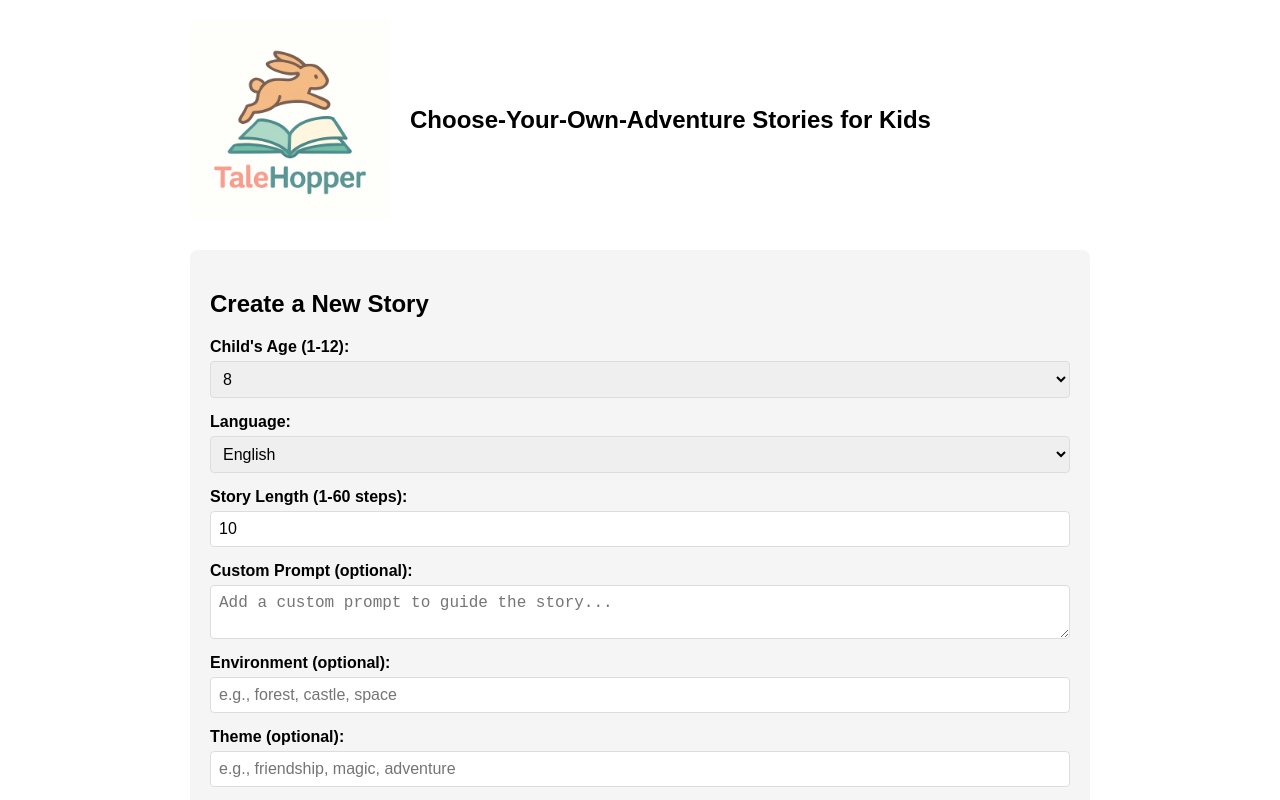
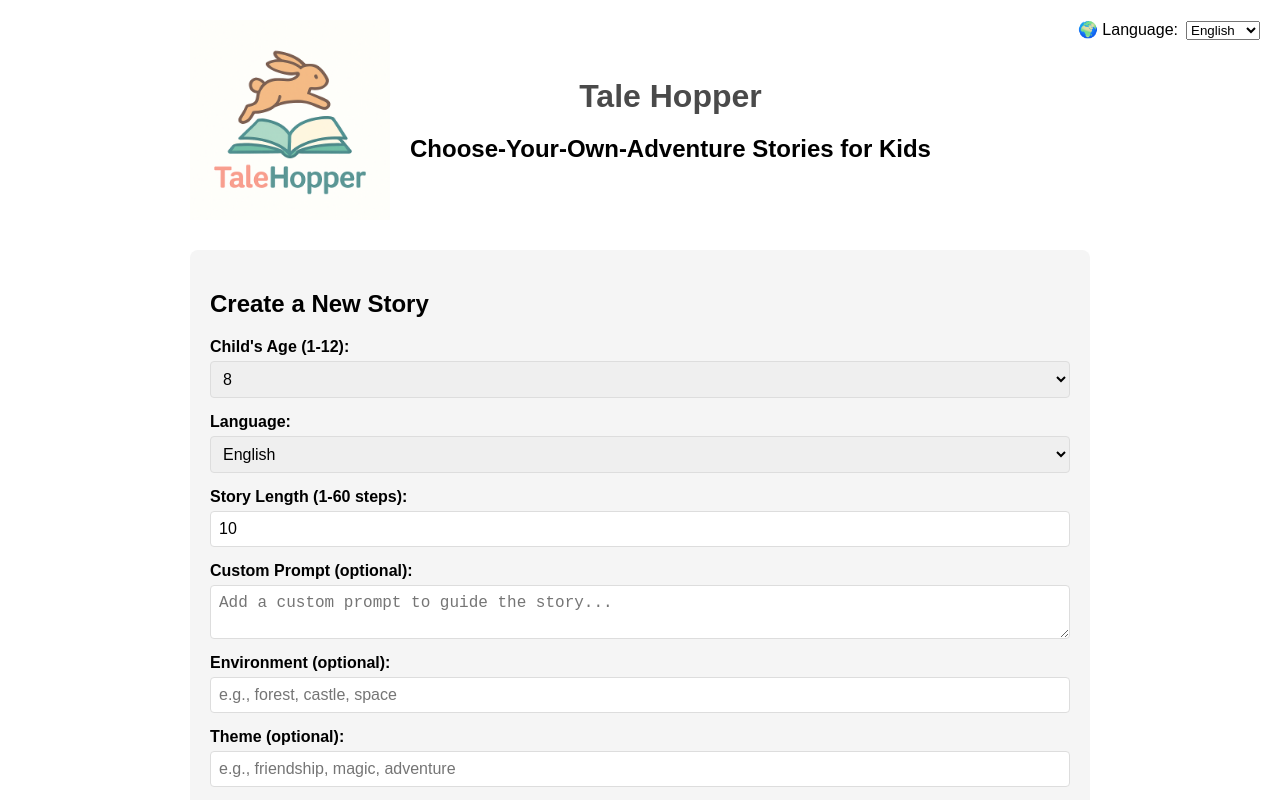
Before and after one commit to run-o/talehopper, a React (Create React App) app in the folder frontend/: page / in a window 1280 px wide. Shown: the top 800 px of the page. Built offline with nearby package versions, Linux system fonts and the light colour scheme.

Commit message:
First stab at support for internationalization for the story form
Also add a language switcher

```diff
--- a/frontend/src/App.tsx
+++ b/frontend/src/App.tsx
@@ -3,9 +3,13 @@ import StoryForm from './components/StoryForm';
 import StoryDisplay from './components/StoryDisplay';
 import { StoryPrompt } from './types/story';
 import { generateStory } from './services/api';
+import { useTranslation } from 'react-i18next';
+import LanguageSwitcher from './components/LanguageSwitcher';
 import './App.css';
 
+
 function App() {
+  const { t } = useTranslation();
   const [storyPrompt, setStoryPrompt] = useState<StoryPrompt | null>(null);
   const [storyHistory, setStoryHistory] = useState<string[]>([]);
   const [storyChoices, setStoryChoices] = useState<string[]>([]);
@@ -117,13 +121,16 @@ function App() {
 
   return (
     <div className="App">
+      <div style={{ position: 'absolute', top: 20, right: 20 }}>
+        <LanguageSwitcher />
+      </div>
       <header className="App-header" style={{ display: 'flex', alignItems: 'center' }}>
         <img src="/talehopper_logo.png" alt="Tale Hopper Logo" className="App-logo" style={{ width: '200px', marginRight: '20px' }} />
         <div style={{ textAlign: 'center' }}>
-          <h2>Choose-Your-Own-Adventure Stories for Kids</h2>
+          <h1>Tale Hopper</h1>
+          <h2>{t('app.header')}</h2>
         </div>
       </header>
-
       <main>
         {!isStoryStarted ? (
           <StoryForm onSubmit={handleStartStory} isLoading={isLoading} initialPrompt={lastUsedPrompt || undefined} />
--- /dev/null
+++ b/frontend/src/components/LanguageSwitcher.tsx
@@ -0,0 +1,24 @@
+import React from 'react';
+import { useTranslation } from 'react-i18next';
+
+const LanguageSwitcher = () => {
+  const { i18n } = useTranslation();
+
+  const handleChange = (event: React.ChangeEvent<HTMLSelectElement>) => {
+    i18n.changeLanguage(event.target.value);
+  };
+
+  return (
+    <div>
+      <label htmlFor="language-select" style={{ marginRight: '0.5rem' }}>
+        🌍 Language:
+      </label>
+      <select id="language-select" onChange={handleChange} value={i18n.language}>
+        <option value="en">English</option>
+        <option value="fr">Français</option>
+      </select>
+    </div>
+  );
+};
+
+export default LanguageSwitcher;
--- a/frontend/src/components/StoryForm.tsx
+++ b/frontend/src/components/StoryForm.tsx
@@ -1,5 +1,7 @@
 import React, { useState } from 'react';
 import { StoryPrompt, Character } from '../types/story';
+import { useTranslation } from 'react-i18next';
+
 
 interface StoryFormProps {
   onSubmit: (prompt: StoryPrompt) => void;
@@ -8,6 +10,7 @@ interface StoryFormProps {
 }
 
 const StoryForm: React.FC<StoryFormProps> = ({ onSubmit, isLoading, initialPrompt }) => {
+  const { t } = useTranslation();
   const [age, setAge] = useState<number>(initialPrompt?.age || 8);
   const [language, setLanguage] = useState<"english" | "french">(initialPrompt?.language || "english");
   const [length, setLength] = useState<number>(initialPrompt?.length || 10);
@@ -68,10 +71,10 @@ const StoryForm: React.FC<StoryFormProps> = ({ onSubmit, isLoading, initialPromp
 
   return (
     <div className="story-form-container">
-      <h2>Create a New Story</h2>
+      <h2>{t('story_form.title')}</h2>
       <form onSubmit={handleSubmit} className="story-form">
         <div className="form-group">
-            <label htmlFor="age">Child's Age (1-12):</label>
+            <label htmlFor="age">{t('story_form.age')}</label>
             <select
                 id="age"
                 value={age}
@@ -87,20 +90,20 @@ const StoryForm: React.FC<StoryFormProps> = ({ onSubmit, isLoading, initialPromp
         </div>
 
         <div className="form-group">
-          <label htmlFor="language">Language:</label>
+          <label htmlFor="language">{t('story_form.language')}</label>
           <select
             id="language"
             value={language}
             onChange={(e) => setLanguage(e.target.value as "english" | "french")}
             required
           >
-            <option value="english">English</option>
-            <option value="french">French</option>
+            <option value="english">{t('story_form.language_english')}</option>
+            <option value="french">{t('story_form.language_french')}</option>
           </select>
         </div>
 
         <div className="form-group">
-          <label htmlFor="length">Story Length (1-60 steps):</label>
+          <label htmlFor="length">{t('story_form.length')}</label>
           <input
             type="number"
             id="length"
@@ -113,17 +116,17 @@ const StoryForm: React.FC<StoryFormProps> = ({ onSubmit, isLoading, initialPromp
         </div>
 
         <div className="form-group">
-          <label htmlFor="prompt">Custom Prompt (optional):</label>
+          <label htmlFor="prompt">{t('story_form.prompt')}</label>
           <textarea
             id="prompt"
             value={prompt}
             onChange={(e) => setPrompt(e.target.value)}
-            placeholder="Add a custom prompt to guide the story..."
+            placeholder={t('story_form.prompt_placeholder')}
           />
         </div>
 
         <div className="form-group">
-          <label htmlFor="environment">Environment (optional):</label>
+          <label htmlFor="environment">{t('story_form.environment')}</label>
           <input
             type="text"
             id="environment"
@@ -134,7 +137,7 @@ const StoryForm: React.FC<StoryFormProps> = ({ onSubmit, isLoading, initialPromp
         </div>
 
         <div className="form-group">
-          <label htmlFor="theme">Theme (optional):</label>
+          <label htmlFor="theme">{t('story_form.theme')}</label>
           <input
             type="text"
             id="theme"
@@ -145,7 +148,7 @@ const StoryForm: React.FC<StoryFormProps> = ({ onSubmit, isLoading, initialPromp
         </div>
 
         <div className="form-group">
-          <label htmlFor="tone">Tone (optional):</label>
+          <label htmlFor="tone">{t('story_form.tone')}</label>
           <input
             type="text"
             id="tone"
@@ -164,7 +167,7 @@ const StoryForm: React.FC<StoryFormProps> = ({ onSubmit, isLoading, initialPromp
         </div>
 
         <div className="form-group">
-          <label htmlFor="conflictType">Conflict Type (optional):</label>
+          <label htmlFor="conflictType">{t('story_form.conflict')}</label>
           <input
             type="text"
             id="conflictType"
@@ -182,7 +185,7 @@ const StoryForm: React.FC<StoryFormProps> = ({ onSubmit, isLoading, initialPromp
         </div>
 
         <div className="form-group">
-          <label htmlFor="endingStyle">Ending Style (optional):</label>
+          <label htmlFor="endingStyle">{t('story_form.ending')}</label>
           <input
             type="text"
             id="endingStyle"
@@ -200,7 +203,7 @@ const StoryForm: React.FC<StoryFormProps> = ({ onSubmit, isLoading, initialPromp
         </div>
 
         <div className="form-group characters-section">
-          <h3>Characters (optional)</h3>
+          <h3>{t('story_form.characters')}</h3>
 
           <div className="character-inputs">
             <input
@@ -260,7 +263,7 @@ const StoryForm: React.FC<StoryFormProps> = ({ onSubmit, isLoading, initialPromp
               onClick={addCharacter}
               disabled={!characterName || !characterType}
             >
-              Add
+              {t('story_form.add')}
             </button>
           </div>
 
@@ -271,7 +274,7 @@ const StoryForm: React.FC<StoryFormProps> = ({ onSubmit, isLoading, initialPromp
                 {character.name} ({character.type}
                 {character.gender ? `, ${character.gender}` : ""}
                 {character.personality ? `, ${character.personality}` : ""})
-                <button type="button" onClick={() => removeCharacter(index)}>Remove</button>
+                <button type="button" onClick={() => removeCharacter(index)}>{t('story_form.remove')}</button>
               </li>
               ))}
             </ul>
@@ -283,7 +286,7 @@ const StoryForm: React.FC<StoryFormProps> = ({ onSubmit, isLoading, initialPromp
           className="start-story-button"
           disabled={isLoading}
         >
-          {isLoading ? 'Starting Story...' : 'Start New Story'}
+          {t(isLoading ? 'story_form.starting' : 'story_form.start')}
         </button>
       </form>
     </div>
--- /dev/null
+++ b/frontend/src/i18n.ts
@@ -0,0 +1,19 @@
+import i18n from 'i18next';
+import { initReactI18next } from 'react-i18next';
+
+import en from './locales/en.json';
+import fr from './locales/fr.json';
+
+i18n.use(initReactI18next).init({
+  resources: {
+    en: { translation: en },
+    fr: { translation: fr }
+  },
+  lng: 'en', // default language
+  fallbackLng: 'en',
+  interpolation: {
+    escapeValue: false
+  }
+});
+
+export default i18n;
--- a/frontend/src/index.tsx
+++ b/frontend/src/index.tsx
@@ -3,6 +3,7 @@ import ReactDOM from 'react-dom/client';
 import './index.css';
 import App from './App';
 import reportWebVitals from './reportWebVitals';
+import './i18n';
 
 const root = ReactDOM.createRoot(
   document.getElementById('root') as HTMLElement
--- /dev/null
+++ b/frontend/src/locales/en.json
@@ -0,0 +1,25 @@
+{
+  "app": {
+    "header": "Choose-Your-Own-Adventure Stories for Kids"
+  },
+  "story_form": {
+    "title": "Create a New Story",
+    "age": "Child's Age (1-12):",
+    "language": "Language:",
+    "language_english": "English",
+    "language_french": "French",
+    "length": "Story Length (1-60 steps):",
+    "prompt": "Custom Prompt (optional):",
+    "prompt_placeholder": "Add a custom prompt to guide the story...",
+    "environment": "Environment (optional):",
+    "theme": "Theme (optional):",
+    "tone": "Tone (optional):",
+    "conflict": "Conflict Type (optional):",
+    "ending": "Ending Style (optional):",
+    "characters": "Characters (optional)",
+    "add": "Add",
+    "remove": "Remove",
+    "start": "Start New Story",
+    "starting": "Starting Story..."
+  }
+}
--- /dev/null
+++ b/frontend/src/locales/fr.json
@@ -0,0 +1,25 @@
+{
+  "app": {
+    "header": "Histoires Dont Vous Êtes Le Héros pour enfants"
+  },
+  "story_form": {
+    "title": "Créer une nouvelle histoire",
+    "age": "Âge de l'enfant (1-12) :",
+    "language": "Langue :",
+    "language_english": "Anglais",
+    "language_french": "Français",
+    "length": "Longueur de l'histoire (1 à 60 étapes) :",
+    "prompt": "Suggestion personnalisée (optionnelle) :",
+    "prompt_placeholder": "Ajoutez une suggestion pour l'histoire...",
+    "environment": "Environnement (optionnel) :",
+    "theme": "Thème (optionnel) :",
+    "tone": "Ton (optionnel) :",
+    "conflict": "Type de conflit (optionnel) :",
+    "ending": "Type de fin (optionnel) :",
+    "characters": "Personnages (optionnel)",
+    "add": "Ajouter",
+    "remove": "Supprimer",
+    "start": "Commencer une nouvelle histoire",
+    "starting": "Création de l'histoire..."
+  }
+}
```
